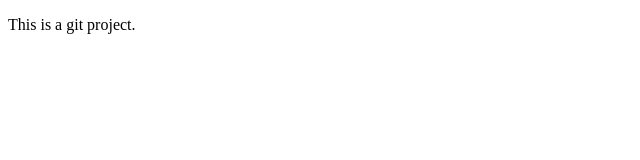
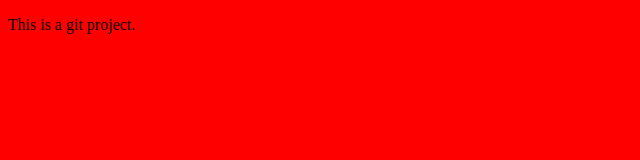
Before and after one commit to LeeTheTweak/git-course, a plain HTML site: page index.html in a window 1280 px wide. Shown: the whole page, without its empty margins (0-640 px from the left). Drawn offline with Linux system fonts and the light colour scheme.

Commit message:
Made the background red

```diff
--- a/css/main.css
+++ b/css/main.css
@@ -0,0 +1,3 @@
+body {
+    background: red;
+}
--- a/index.html
+++ b/index.html
@@ -2,6 +2,7 @@
 <html lang="en">
     <head>
         <title>Git Course</title>
+        <link href="/css/main.css" rel="stylesheet" type="text/css"/>
     </head>
     <body>
         <p>This is a git project.</p>
```
